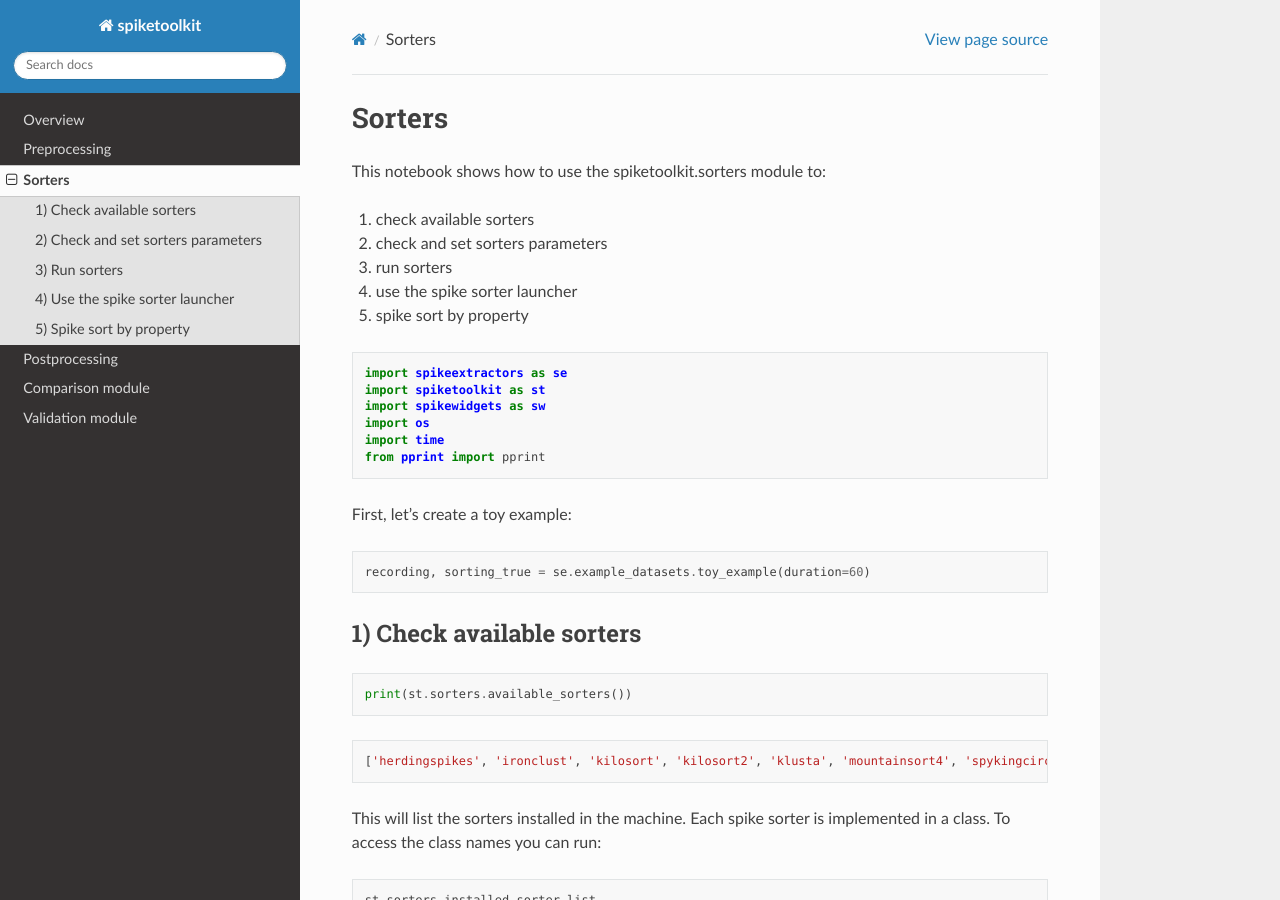
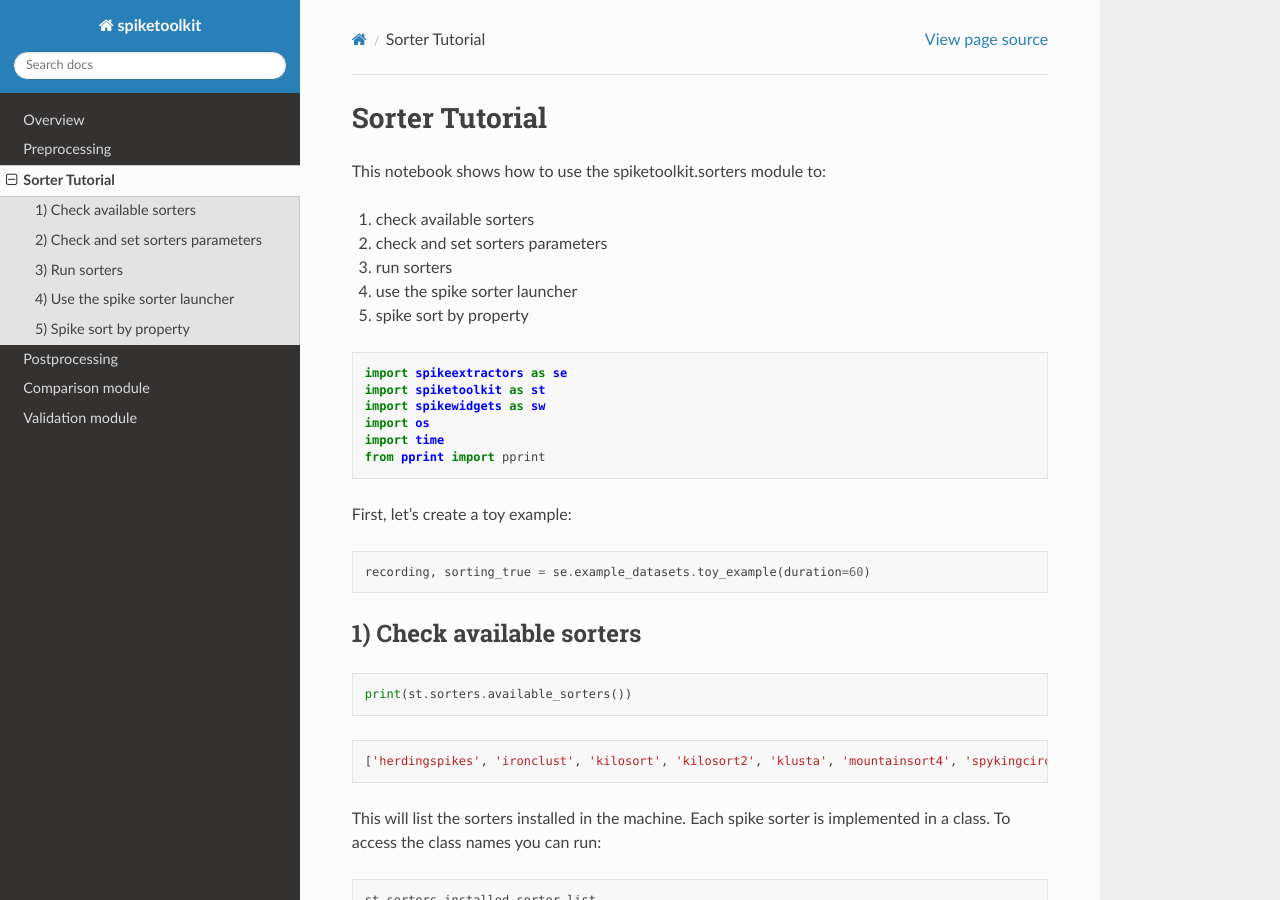
Before and after one commit to SpikeInterface/spiketoolkit, a Sphinx documentation site: the page built from docs/sorters_example.rst, in a window 1280 px wide and 900 px high. Built offline with Sphinx 7.4.7 and the Read the Docs theme 2.0.0, drawn with Linux system fonts in a browser that asks for light colours.

Commit message:
Update sorters_example.rst

```diff
--- a/docs/sorters_example.rst
+++ b/docs/sorters_example.rst
@@ -1,6 +1,6 @@
 
-Sorters
-=======
+Sorter Tutorial
+===============
 
 This notebook shows how to use the spiketoolkit.sorters module to:
 
```
